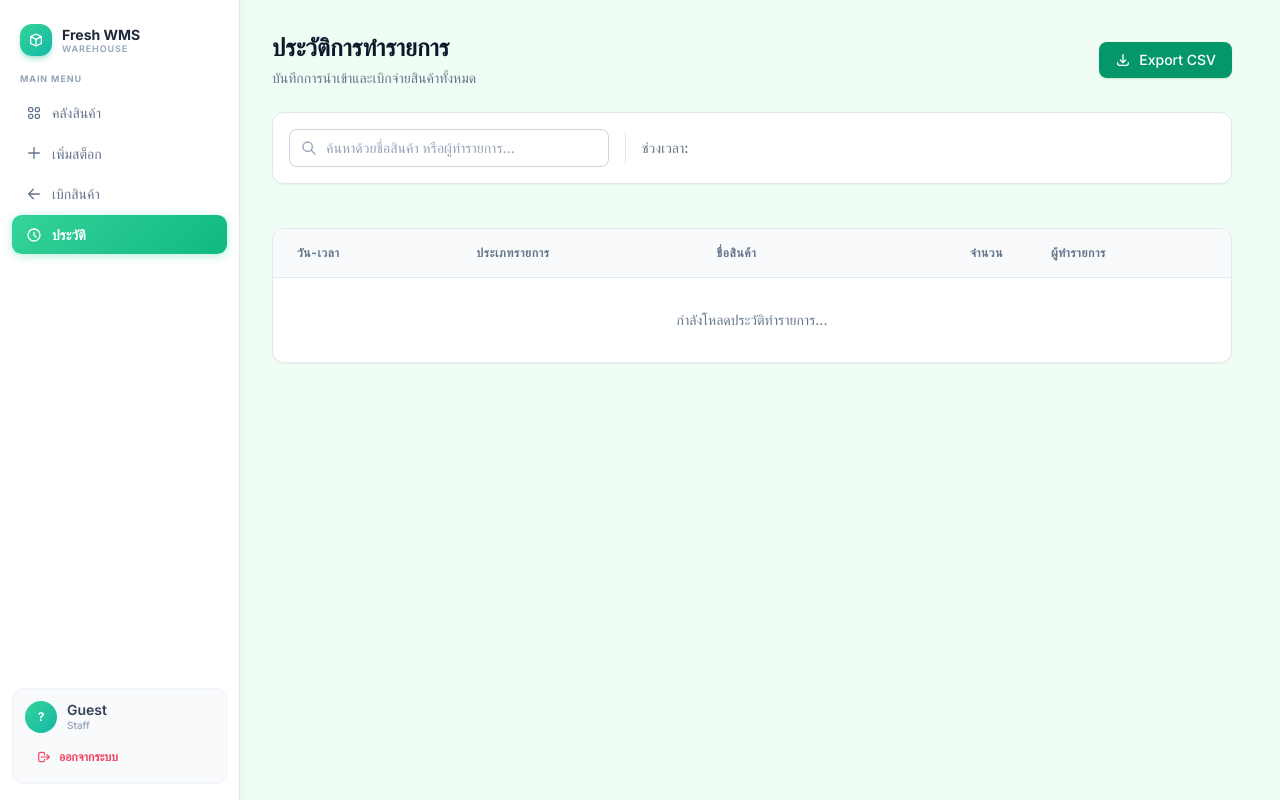
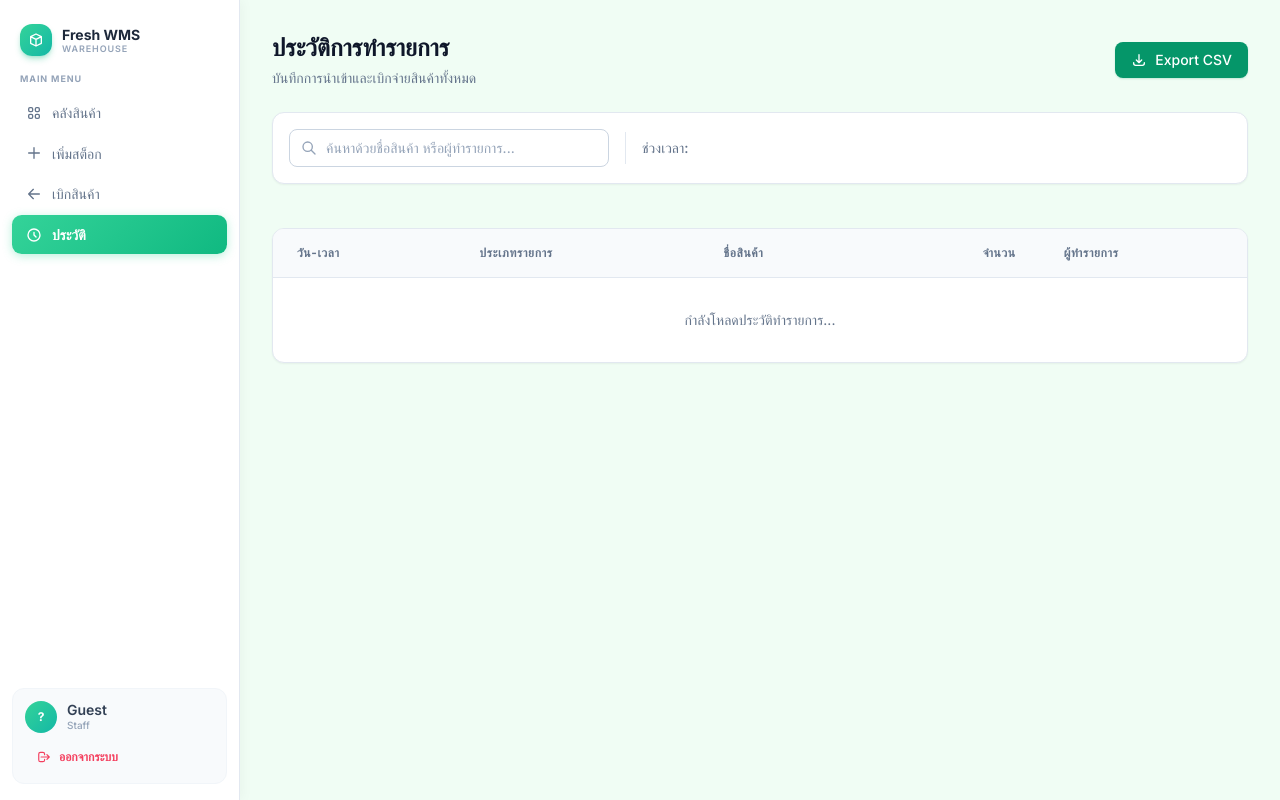
Before and after one commit to nuntawatrod/webpro_wms, a Node server app: template views/history.ejs in a window 1280 px wide. Run offline with Node 20, Linux system fonts and the light colour scheme; the template is opened without the code that fills it, so the values that code supplies are empty; some libraries are stand-ins or nearby versions.

Commit message:
max-width log page

```diff
--- a/views/history.ejs
+++ b/views/history.ejs
@@ -8,7 +8,7 @@
         <%- include('layout/navbar', { activePage: 'history' , user: locals.user }) %>
 
             <!-- Main Content -->
-            <main class="main-content max-w-5xl px-4 sm:px-6 lg:px-8 py-8 w-full">
+            <main class="main-content px-4 sm:px-6 lg:px-8 py-8 w-full">
 
                 <div class="flex flex-col sm:flex-row sm:items-center justify-between mb-6 gap-4">
                     <div>
```
